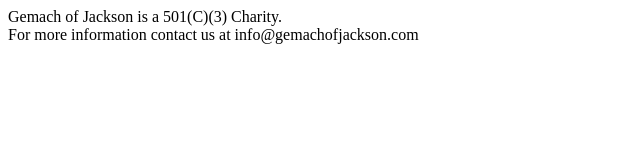
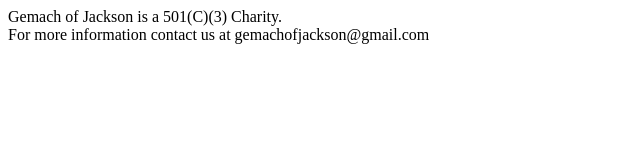
Before and after one commit to Shayac/gemachofjackson, a plain HTML site: page index.html in a window 1280 px wide. Shown: the full height of the page, 0-640 px from the left. Drawn offline with Linux system fonts and the light colour scheme.

Commit message:
change email address

```diff
--- a/index.html
+++ b/index.html
@@ -8,6 +8,6 @@
   <body>
     Gemach of Jackson is a 501(C)(3) Charity.
     <br />
-    For more information contact us at info@gemachofjackson.com
+    For more information contact us at gemachofjackson@gmail.com
   </body>
 </html>
```
